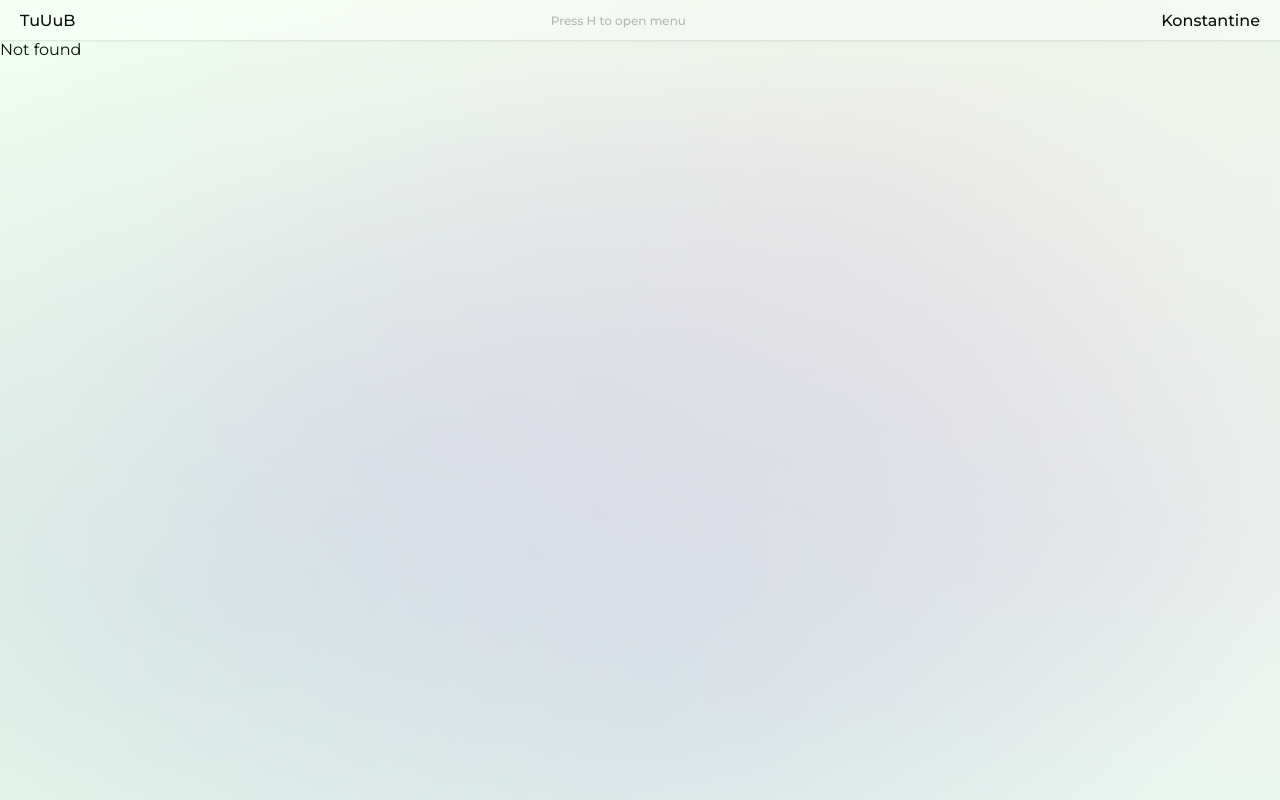
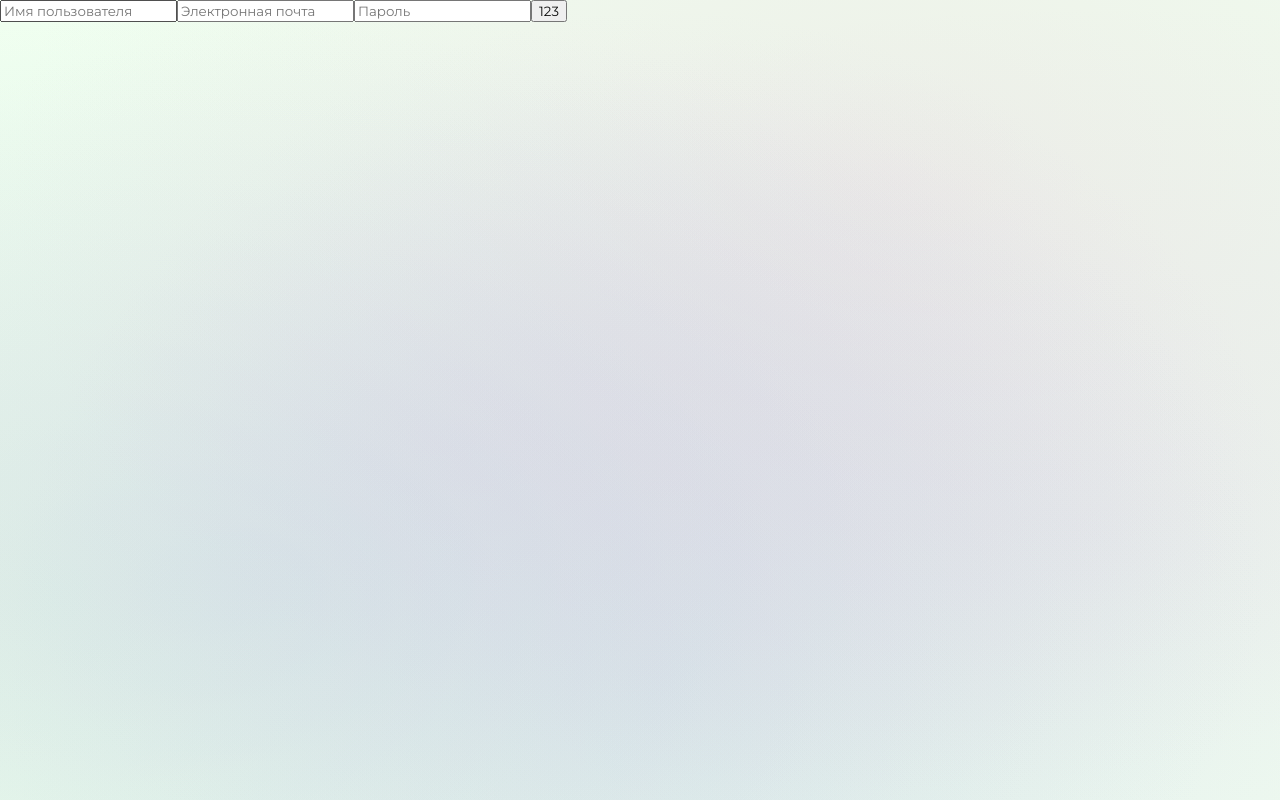
Before and after one commit to Konstaphy/tuuub, a React (Vite) app: page /sign-up in a window 1280 px wide. Before the commit this address had no page. Built offline with nearby package versions, Linux system fonts and the light colour scheme.

Commit message:
прикрутил авторизацию

```diff
--- a/package.json
+++ b/package.json
@@ -8,7 +8,11 @@
     "build": "tsc && vite build"
   },
   "dependencies": {
+    "@types/bcryptjs": "^2.4.2",
+    "@types/crypto-js": "^4.1.1",
     "axios": "^1.3.5",
+    "bcryptjs": "^2.4.3",
+    "crypto-js": "^4.1.1",
     "react": "^18.2.0",
     "react-dom": "^18.2.0",
     "react-query": "^3.39.3",
--- a/src/app/index.tsx
+++ b/src/app/index.tsx
@@ -1,15 +1,33 @@
 import { Header } from "../widgets/header/header";
-import { Routes, Route } from "react-router-dom";
+import { Routes, Route, Navigate } from "react-router-dom";
 import { PersonVideoPage } from "../pages/upload-video-page/person-video-page";
+import { SignIn } from "../pages/authentication/sign-in/sign-in";
+import { SignUp } from "../pages/authentication/sign-up/sign-up";
 
 export const App = () => {
+  const accessToken = localStorage.getItem("token");
+
+  // unauthorized routes
+  if (!accessToken) {
+    return (
+      <div id="app-root">
+        <Routes>
+          <Route path="/sign-in" element={<SignIn />}></Route>
+          <Route path="/sign-up" element={<SignUp />}></Route>
+          <Route path="*" element={<Navigate to="/sign-in" />}></Route>
+        </Routes>
+      </div>
+    );
+  }
+
+  // authorized routes
   return (
     <div id="app-root">
       <Header />
       <Routes>
         <Route path="/" element={<div>content</div>}></Route>
         <Route path="/person/:id" element={<PersonVideoPage />}></Route>
-        <Route path="*" element={<div>Not found</div>}></Route>
+        <Route path="*" element={<Navigate to={"/"} />}></Route>
       </Routes>
     </div>
   );
--- /dev/null
+++ b/src/features/auth/api/auth-transport.tsx
@@ -0,0 +1,37 @@
+import axios, { AxiosResponse } from "axios";
+
+const methods = {
+  signUp: "sign-up",
+  signIn: "sign-in",
+};
+
+class AuthTransport {
+  private readonly url = "http://localhost:8080/users/";
+
+  public async signUp(username: string, password: string, email: string) {
+    return await axios
+      .post<FormData, AxiosResponse<{ token: string; user_id: string }>>(
+        this.url + methods.signUp,
+        {
+          username,
+          password,
+          email,
+          age: 18,
+        }
+      )
+      .then((res) => res.data);
+  }
+  public async signIn(username: string, password: string) {
+    return await axios
+      .post<FormData, AxiosResponse<{ token: string; user_id: string }>>(
+        this.url + methods.signIn,
+        {
+          username,
+          password,
+        }
+      )
+      .then((res) => res.data);
+  }
+}
+
+export const authTransport = new AuthTransport();
--- /dev/null
+++ b/src/pages/authentication/sign-in/sign-in.tsx
@@ -0,0 +1,43 @@
+import { useState } from "react";
+import { authTransport } from "../../../features/auth/api/auth-transport";
+import { SHA256 } from "crypto-js";
+import { useNavigate } from "react-router-dom";
+
+export const SignIn = () => {
+  const [username, setUsername] = useState("");
+  const [password, setPassword] = useState("");
+  const [error, setError] = useState<string | null>(null);
+  const navigate = useNavigate();
+
+  const signIn = () => {
+    setError(null);
+    authTransport
+      .signIn(username, SHA256(password).toString())
+      .then((res) => {
+        localStorage.setItem("token", res.token);
+        navigate("/");
+      })
+      .catch((e) => {
+        if (e.response.status === 403) {
+          setError("Неверный логин или пароль");
+        }
+      });
+  };
+
+  return (
+    <div>
+      <input
+        placeholder={"Имя пользователя"}
+        value={username}
+        onChange={(e) => setUsername(e.target.value)}
+      />
+      <input
+        placeholder={"Пароль"}
+        value={password}
+        onChange={(e) => setPassword(e.target.value)}
+      />
+      {error && <p>{error}</p>}
+      <button onClick={signIn}>123</button>
+    </div>
+  );
+};
--- /dev/null
+++ b/src/pages/authentication/sign-up/sign-up.tsx
@@ -0,0 +1,47 @@
+import { useState } from "react";
+import { authTransport } from "../../../features/auth/api/auth-transport";
+import { SHA256 } from "crypto-js";
+import { useNavigate } from "react-router-dom";
+
+export const SignUp = () => {
+  const [username, setUsername] = useState("");
+  const [email, setEmail] = useState("");
+  const [password, setPassword] = useState("");
+  const [error, setError] = useState<string | null>(null);
+  const navigate = useNavigate();
+
+  const signUp = () => {
+    const pw = SHA256(password).toString();
+    authTransport
+      .signUp(username, pw, email)
+      .then((res) => {
+        localStorage.setItem("token", res.token);
+        navigate("/");
+      })
+      .catch((e) => {
+        setError(e.response.data.message);
+      });
+  };
+
+  return (
+    <div>
+      <input
+        value={username}
+        placeholder={"Имя пользователя"}
+        onChange={(e) => setUsername(e.target.value)}
+      />
+      <input
+        value={email}
+        placeholder={"Электронная почта"}
+        onChange={(e) => setEmail(e.target.value)}
+      />
+      <input
+        value={password}
+        placeholder={"Пароль"}
+        onChange={(e) => setPassword(e.target.value)}
+      />
+      {error && <p>{error}</p>}
+      <button onClick={signUp}>123</button>
+    </div>
+  );
+};
--- a/src/widgets/header/header.tsx
+++ b/src/widgets/header/header.tsx
@@ -4,7 +4,7 @@ export const Header = () => {
     <div className={"header"}>
       <p>TuUuB</p>
       <p className={"tip"}>Press H to open menu</p>
-      <p className={"avaatr"}>Konstantine</p>
+      <p className={"avatar"}>Konstantine</p>
     </div>
   );
 };
```
Also changed, not shown: 1 other file (tests, documents, lock files or other folders).
